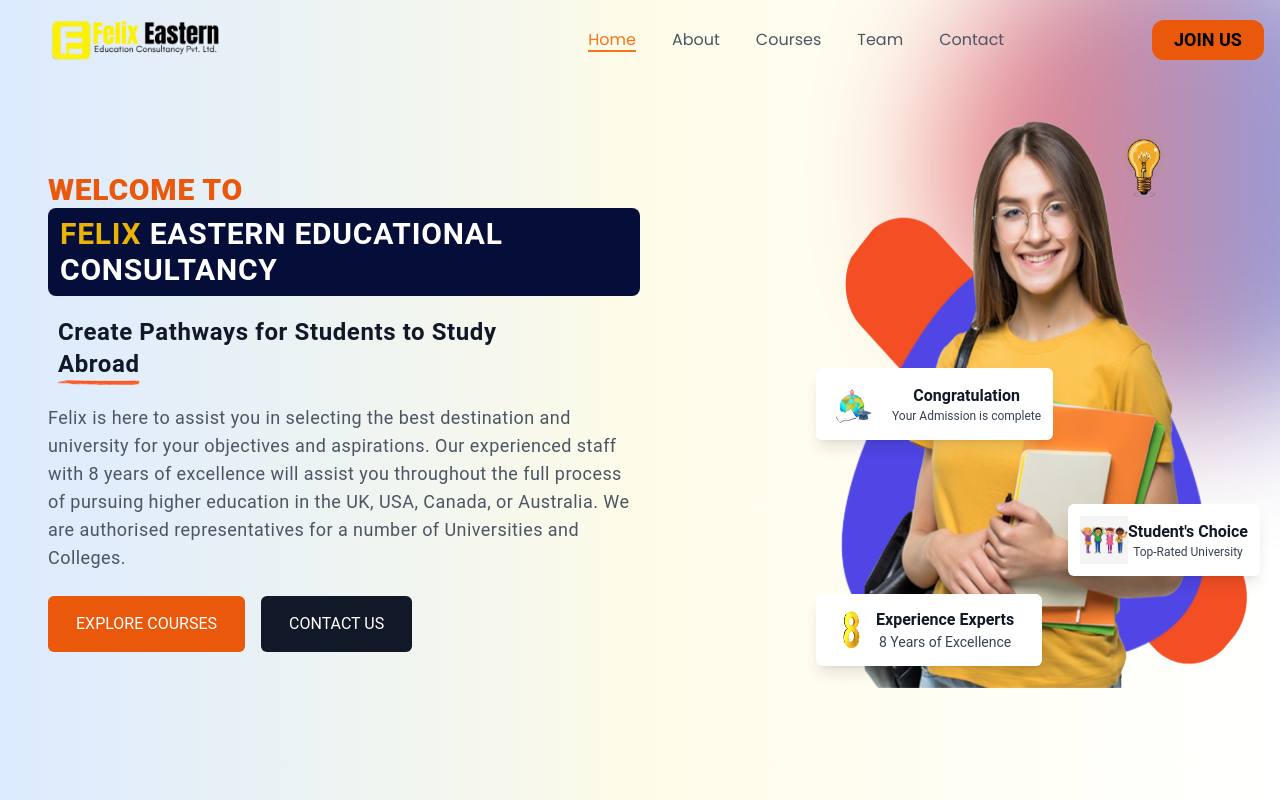
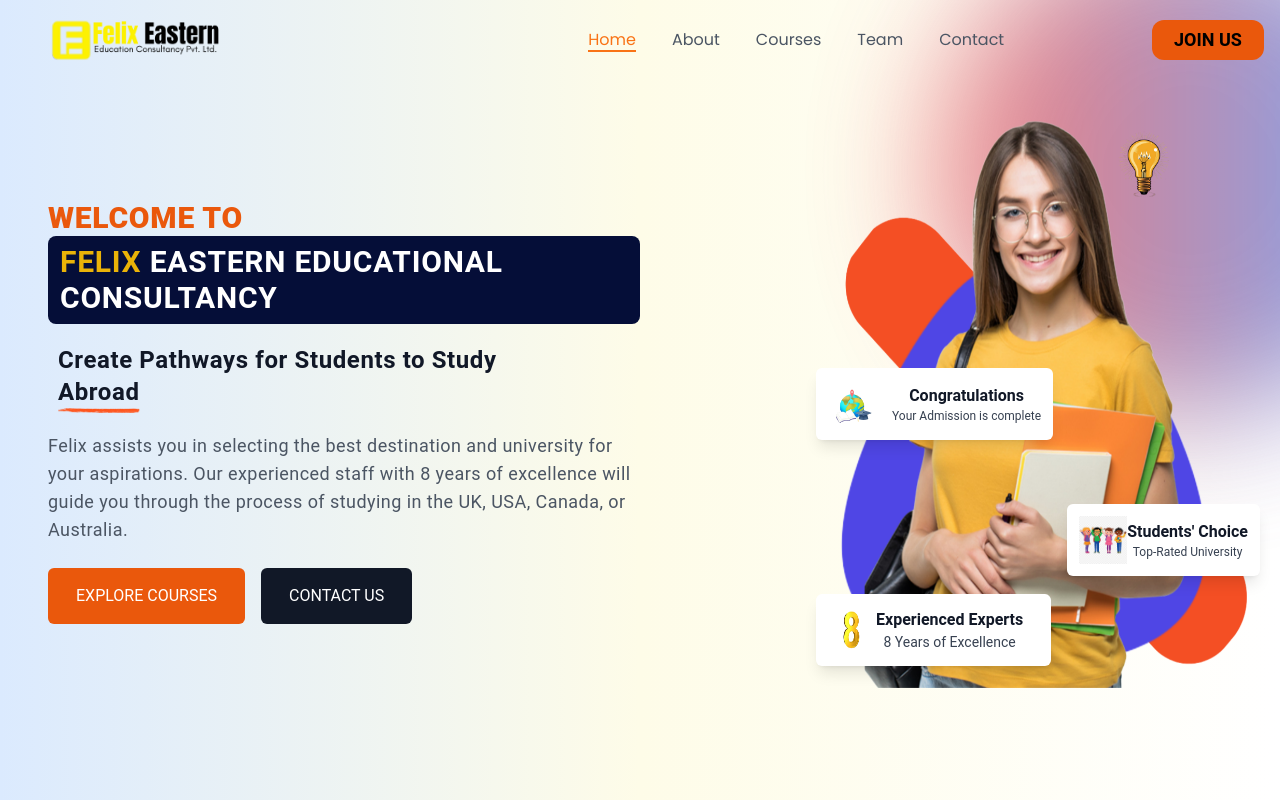
Before and after one commit to gl1tch0x1/consultancy, a React (Vite) app: page / in a window 1280 px wide. Shown: the top 800 px of the page. Built offline with nearby package versions, Linux system fonts and the light colour scheme.

Commit message:
Updated AdModel

```diff
--- a/package.json
+++ b/package.json
@@ -22,6 +22,7 @@
     "react-router-dom": "^6.27.0",
     "react-router-hash-link": "^2.4.3",
     "react-slick": "^0.30.2",
+    "reactjs-popup": "^2.0.6",
     "slick-carousel": "^1.8.1",
     "tailwind-scrollbar": "^3.1.0"
   },
--- a/src/components/Home/Home.jsx
+++ b/src/components/Home/Home.jsx
@@ -1,4 +1,6 @@
-import React from "react";
+import React, { useState, useEffect } from "react";
+import Popup from "reactjs-popup";
+import "reactjs-popup/dist/index.css";
 import BannerImage from "../../assets/banner-image.png";
 import EightYears from "../../assets/eight.png";
 import Student from "../../assets/student.png";
@@ -9,6 +11,15 @@
 import "./Home.css";
 
 const Home = () => {
+  const [showAdPopup, setShowAdPopup] = useState(false);
+  const adImage = localStorage.getItem("adImage");
+
+  useEffect(() => {
+    if (adImage) {
+      setShowAdPopup(true);
+    }
+  }, [adImage]);
+
   const ScrolltoSection = (id) => {
     const section = document.getElementById(id);
     if (section) {
@@ -17,53 +28,67 @@
   };
 
   return (
-    <div className="bg-white relative overflow-hidden  py-10 scroll-smooth bg-gradient-to-r from-blue-100 via-yellow-50 to-white">
-      {/* Gradient Blob Background Effect */}
+    <div className="bg-white relative overflow-hidden py-10 scroll-smooth bg-gradient-to-r from-blue-100 via-yellow-50 to-white">
+      {/* Popup for Advertisement Image */}
+      {adImage && showAdPopup && (
+        <Popup open={showAdPopup} closeOnDocumentClick onClose={() => setShowAdPopup(false)}>
+          <div className="fixed inset-0 flex justify-center items-center bg-black bg-opacity-60">
+            <div className="relative">
+              <button
+                className="absolute top-2 right-2 text-2xl font-bold text-white p-1 hover:text-gray-300 transition"
+                onClick={() => setShowAdPopup(false)}
+                style={{ background: "transparent" }}
+              >
+                ✕
+              </button>
+              <img
+                src={adImage}
+                alt="Advertisement"
+                className="w-auto h-auto max-w-[90vw] max-h-[90vh] rounded-lg shadow-lg"
+                loading="lazy"
+              />
+            </div>
+          </div>
+        </Popup>
+      )}
+
+      {/* Background Blob */}
       <div className="absolute -top-20 -right-40 w-[300px] h-[300px] md:w-[400px] md:h-[400px] lg:w-[500px] lg:h-[500px] bg-gradient-to-r from-red-500 to-blue-500 rounded-full filter blur-3xl opacity-70 animate-blob"></div>
 
-      {/* Adjusted Container for large screen */}
+      {/* Main Container */}
       <div className="container mx-auto px-4 lg:px-12 py-8 relative z-10">
         <div className="lg:flex justify-between items-center">
-          {/* Left side: Text content */}
-          <div className="lg:flex flex-col lg:w-1/2 w-full font-jost">
-            {/* Applied Jost font */}
-            <div className="text-orange-600 text-center lg:text-left text-lg sm:text-xl md:text-2xl lg:text-3xl font-jost font-semibold uppercase tracking-wide">
+          {/* Left Section: Text Content */}
+          <div className="lg:w-1/2 w-full font-jost">
+            <div className="text-orange-600 text-center lg:text-left text-lg sm:text-xl md:text-2xl lg:text-3xl font-semibold uppercase tracking-wide">
               <strong>Welcome to</strong>
               <br />
-  <div className="bg-[hsl(229,84%,12%)] text-base sm:text-lg md:text-xl lg:text-2xl xl:text-3xl px-3 py-2 rounded-lg w-full text-center lg:text-left whitespace-normal">
-    <span className="block lg:inline-block">
+              <div className="bg-[hsl(229,84%,12%)] text-base sm:text-lg md:text-xl lg:text-2xl xl:text-3xl px-3 py-2 rounded-lg w-full text-center lg:text-left">
                 <span className="text-yellow-500">Felix</span>
-      <span className="text-white">
-        {" "}
-        Eastern Educational Consultancy
-      </span>
-    </span>
+                <span className="text-white"> Eastern Educational Consultancy</span>
               </div>
             </div>
 
-
-            <section>
-              {/* Australia Text with orange underline effect */}
-              <p className="text-gray-900 text-center lg:text-left lg:text-2xl text-xl font-bold mt-5 tracking-wide relative ml-2.5">
+            <p className="text-gray-900 text-center lg:text-left lg:text-2xl text-xl font-bold mt-5 tracking-wide ml-2.5">
               Create Pathways for Students to Study <br />
               <span className="underline-img relative">
                 Abroad
                 <img
                   src={Bannerline}
                   className="absolute bottom-0 left-0 w-full h-auto"
+                  alt="Underline"
+                  loading="lazy"
                 />
               </span>
             </p>
 
-            </section>
-            <p className="text-gray-600 text-center lg:text-left sm:text-left mt-4 lg:mt-6 text-lg px-2 lg:px-0 tracking-wide leading-7">
-              Felix is here to assist you in selecting the best destination and
-              university for your objectives and aspirations. Our experienced
-              staff with 8 years of excellence will assist you throughout the
-              full process of pursuing higher education in the UK, USA, Canada,
-              or Australia. We are authorised representatives for a number of
-              Universities and Colleges.
+            <p className="text-gray-600 text-center lg:text-left mt-4 lg:mt-6 text-lg px-2 lg:px-0 tracking-wide leading-7">
+              Felix assists you in selecting the best destination and university
+              for your aspirations. Our experienced staff with 8 years of
+              excellence will guide you through the process of studying in the
+              UK, USA, Canada, or Australia.
             </p>
+
             <div className="flex flex-col lg:flex-row items-center lg:items-start space-y-4 lg:space-y-0 lg:space-x-4 mt-6">
               <Link
                 to="#courses"
@@ -72,74 +97,51 @@
                   ScrolltoSection("courses");
                 }}
               >
-                <button className="bg-orange-600 text-white py-4 px-7 rounded-md text-sm lg:text-base uppercase hover:bg-orange-700 transition duration-300">
+                <button className="bg-orange-600 text-white py-4 px-7 rounded-md text-sm lg:text-base uppercase hover:bg-orange-700 transition">
                   Explore Courses
                 </button>
               </Link>
               <Link to="/contact">
-                <button className="bg-gray-900 text-white py-4 px-7 rounded-md text-sm lg:text-base uppercase hover:bg-orange-700 transition duration-300">
+                <button className="bg-gray-900 text-white py-4 px-7 rounded-md text-sm lg:text-base uppercase hover:bg-orange-700 transition">
                   Contact Us
                 </button>
               </Link>
             </div>
           </div>
 
-          {/* Right side: Image */}
-          <div className="mt-8 lg:mt-10 lg:w-1/2 w-full h-auto pr-8">
+          {/* Right Section: Images */}
+          <div className="mt-8 lg:mt-10 lg:w-1/2 w-full pr-8">
             <div className="relative left-4 sm:left-9 lg:left-20">
-              {/* Student Image */}
               <img
                 src={BannerImage}
                 loading="lazy"
                 alt="Student with books"
                 className="w-[18rem] h-[18rem] sm:w-[24rem] sm:h-[24rem] md:w-[30rem] md:h-[30rem] lg:w-[40rem] lg:h-[40rem] z-10 left-6 lg:left-12 relative"
               />
-
-              {/* Bulb Image with glow effect */}
               <img
                 src={IdeaBulb}
                 alt="Bulb"
                 className="bulb-effect w-12 h-12 sm:w-16 sm:h-16 md:w-20 md:h-20 absolute top-10 right-10 md:top-28 md:right-48 lg:right-24 lg:top-5 animate-shake-up-down"
+                loading="lazy"
               />
-
-              {/* Shaking card: Student's Choice */}
-              <div className="hidden lg:flex justify-between items-center flex-row w-54 absolute top-64 left-24 bg-white p-3 rounded-md shadow-lg text-center animate-shake-left-right z-20">
+              <div className="hidden lg:flex justify-between items-center absolute top-64 left-24 bg-white p-3 rounded-md shadow-lg text-center animate-shake-left-right z-20">
+                <img src={Congratulation} alt="Congratulation" className="w-12 h-12 mr-4" loading="lazy" />
                 <div>
-                  <img
-                    src={Congratulation}
-                    alt="Congratulation"
-                    className="w-12 h-12 mr-4"
-                  />
-                </div>
-                <div>
-                  <p className="text-gray-900 font-bold">Congratulation</p>
-                  <p className="text-gray-700 text-xs">
-                    Your Admission is complete
-                  </p>
+                  <p className="text-gray-900 font-bold">Congratulations</p>
+                  <p className="text-gray-700 text-xs">Your Admission is complete</p>
                 </div>
               </div>
-
-              {/* Shaking card: 8 Years of Excellence */}
               <div className="flex flex-row justify-between items-center absolute w-54 bottom-10 lg:bottom-20 left-2 lg:left-24 bg-white p-3 rounded-md shadow-lg text-center animate-shake-up-down z-20">
-                <div>
-                  <img
-                    src={EightYears}
-                    alt="Eight years Image"
-                    className="w-12 h-12"
-                  />
-                </div>
+                <img src={EightYears} alt="Eight years of Excellence" className="w-12 h-12" loading="lazy" />
                 <div className="mr-4">
-                  <p className="text-gray-900 font-bold">Experience Experts</p>
+                  <p className="text-gray-900 font-bold">Experienced Experts</p>
                   <p className="text-gray-700 text-sm">8 Years of Excellence</p>
                 </div>
               </div>
-
-              <div className="hidden lg:flex justify-between items-center flex-row absolute w-auto bottom-44 sm:right-40 md:right-52 lg:right-5 bg-white p-3 rounded-md shadow-lg text-center animate-shake-left-right z-20">
+              <div className="hidden lg:flex justify-between items-center absolute w-auto bottom-44 sm:right-40 md:right-52 lg:right-5 bg-white p-3 rounded-md shadow-lg text-center animate-shake-left-right z-20">
+                <img src={Student} alt="Student Choice" className="w-12 h-12" loading="lazy" />
                 <div>
-                  <img src={Student} alt="Student" className="w-12 h-12" />
-                </div>
-                <div>
-                  <p className="text-gray-900 font-bold">Student's Choice</p>
+                  <p className="text-gray-900 font-bold">Students' Choice</p>
                   <p className="text-gray-700 text-xs">Top-Rated University</p>
                 </div>
               </div>
```
Also changed, not shown: src/components/Admin/Admin.jsx (+111 -39 lines), 1 other file (tests, documents, lock files or other folders). Lines whose indentation alone changed are shown as unchanged.
